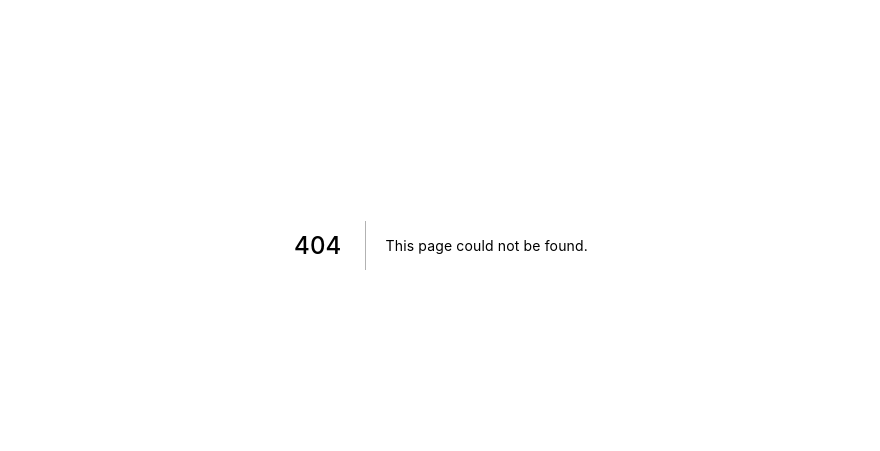
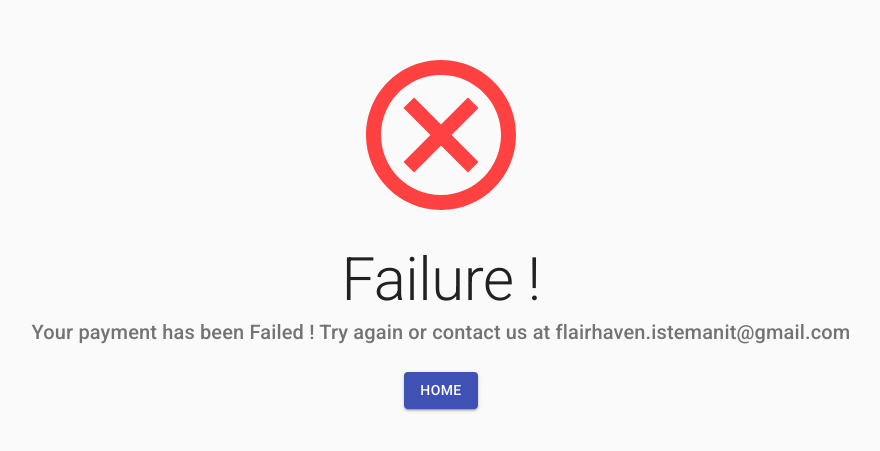
Before and after one commit to shubhtrikal/workshop-ui-2022, a Next.js app: page /failure in a window 1280 px wide. Before the commit this address had no page. Shown: the part 155-606 px from the top of the page, without its empty margins (199-1079 px from the left). Built offline with nearby package versions, Linux system fonts and the light colour scheme.

Commit message:
feat: failure page

```diff
--- /dev/null
+++ b/src/pages/failure.tsx
@@ -0,0 +1,73 @@
+import React from 'react';
+import { Details } from './_app';
+import { useRouter } from 'next/router';
+import { Box, ListItem, ListItemText, Button } from '@material-ui/core';
+import { makeStyles } from '@material-ui/core/styles';
+import CancelOutlinedIcon from '@material-ui/icons/CancelOutlined';
+
+const useStyles = makeStyles({
+  root: {
+    marginTop: '-40px',
+  },
+
+  heading: {
+    marginTop: '25vh',
+    marginBottom: '20px',
+    paddingTop: '40px',
+  },
+  icon: {
+    width: 'fit-content',
+    margin: 'auto',
+  },
+  button: {
+    width: 'fit-content',
+    margin: 'auto',
+  },
+  btn: {
+    margin: '10px',
+  },
+});
+
+interface PageProps {
+  userDetails: Details;
+}
+const failure: React.FC<PageProps> = () => {
+  const router = useRouter();
+  const classes = useStyles();
+
+  return (
+    <>
+      <div className={classes.root}>
+        <Box className={classes.heading}>
+          <Box className={classes.icon}>
+            <CancelOutlinedIcon style={{ color: '#ff4141', fontSize: 180 }} />
+          </Box>
+
+          <ListItem>
+            <ListItemText
+              primary={'Failure !'}
+              primaryTypographyProps={{ variant: 'h2', align: 'center' }}
+              secondary={
+                'Your payment has been Failed ! Try again or contact us at flairhaven.istemanit@gmail.com'
+              }
+              secondaryTypographyProps={{ align: 'center', variant: 'h6' }}
+            />
+          </ListItem>
+          <Box className={classes.button}>
+            <Button
+              onClick={() => {
+                router.push('/');
+              }}
+              variant={'contained'}
+              color={'primary'}
+              className={classes.btn}
+            >
+              Home
+            </Button>
+          </Box>
+        </Box>
+      </div>
+    </>
+  );
+};
+export default failure;
```
Also changed, not shown: 1 other file (tests, documents, lock files or other folders).
